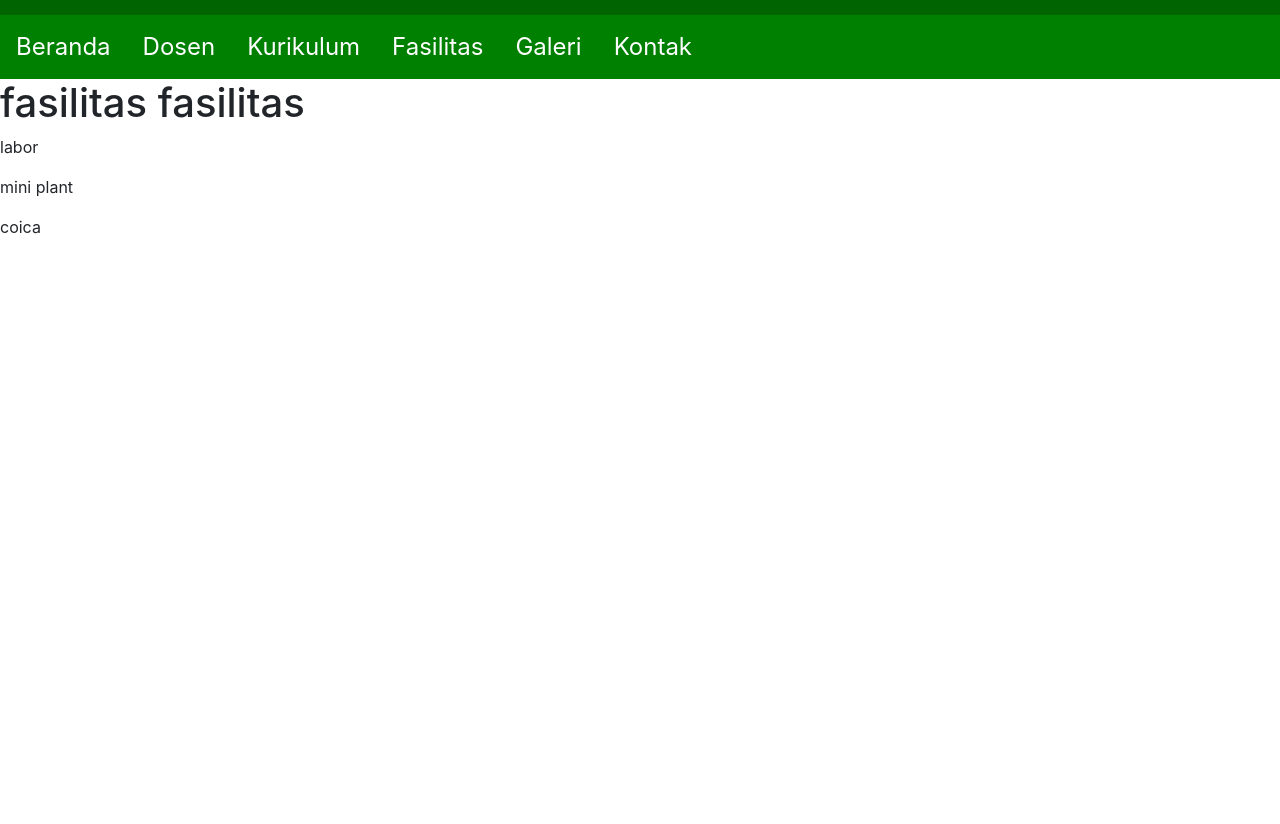
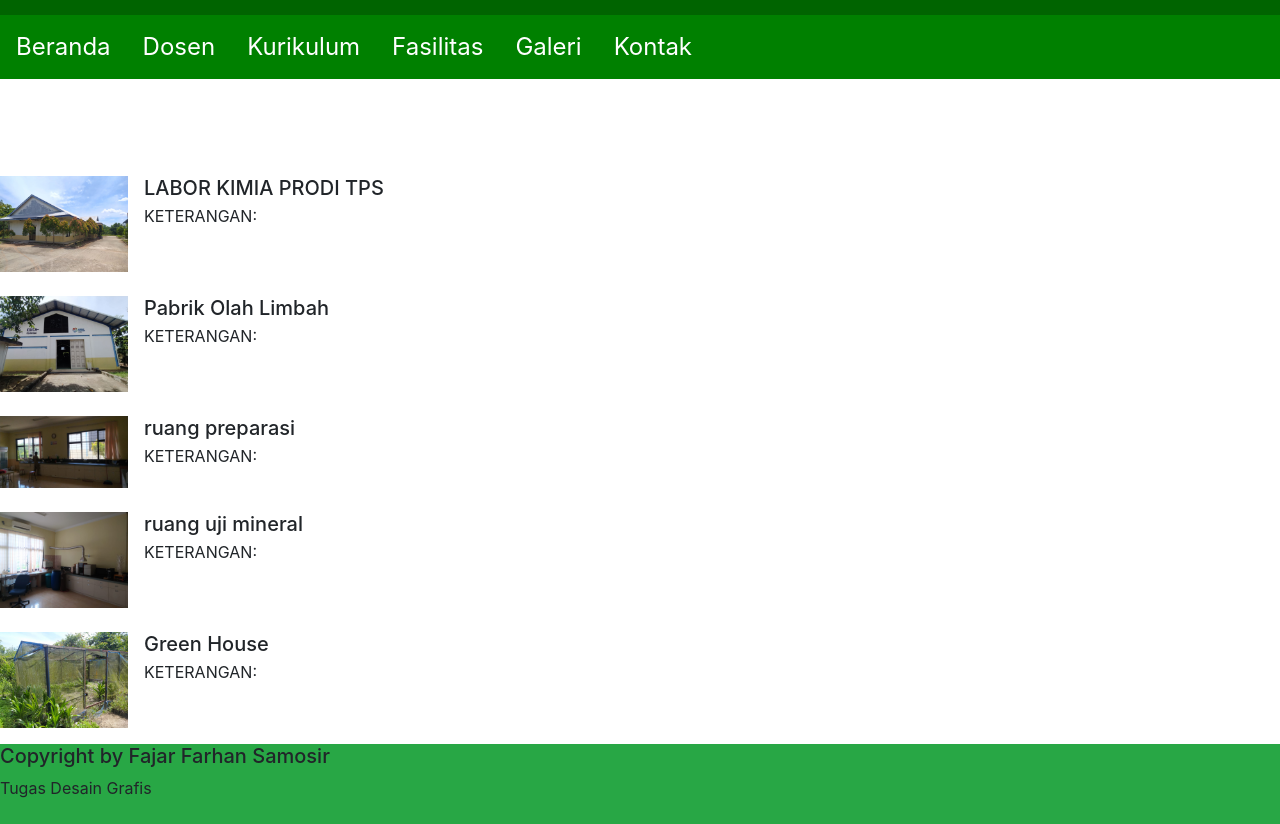
Before and after one commit to kelompok3-dwb-tif2b/PROJEK_DWB_Kelompok3, a plain HTML site: page Website TPS/fasilitas.html in a window 1280 px wide. Shown: the part 76-900 px from the top of the page. Before the commit the page ends 800 px from the top, so only its background shows below. Drawn offline with Linux system fonts and the light colour scheme.

Commit message:
Update fasilitas.html

```diff
--- a/Website TPS/fasilitas.html
+++ b/Website TPS/fasilitas.html
@@ -1,32 +1,69 @@
 <!DOCTYPE html>
 <html>
 <head>
-	<title>TPS</title>
+  <title></title>
   <link rel="stylesheet" type="text/css" href="style.css">
   <link rel="stylesheet" type="text/css" href="css/bootstrap.css">
-</head>
-<body>
   <nav>
   <div class="fixed-nav">
     <div class="header">
       <h2><img src="images/POLKAM.png" width="5%">  Politeknik Kampar - Teknik Pengolahan Sawit <img src="images/tps.png" width="5%"></h2>
     </div>
     <div class="topnav">
-			<a href="#"> Beranda </a>
-			<center><a href="#"> Dosen </a></center>
-			<center><a href="#"> Kurikulum </a></center>
-			<center><a href="#"> Fasilitas </a></center>
-			<center><a href="#"> Galeri </a></center>
-			<center><a href="#"> Kontak </a></center>
-		</div>
-		<div>
-
-            <h1>fasilitas fasilitas</h1>
-			<p>labor</p>
-            <p>mini plant</p>
-            <p>coica</p>
+      <a href="beranda.html"> Beranda </a>
+      <center><a href="dosen.html"> Dosen </a></center>
+      <center><a href="kurikulum.html"> Kurikulum </a></center>
+      <center><a href="fasilitas.html"> Fasilitas </a></center>
+      <center><a href="galeri.html"> Galeri </a></center>
+      <center><a href="contact.html"> Kontak </a></center>
     </div>
   </div>
   </nav>
+</head>
+<body>
+	<div class="banner"></div>
+	<ul class="list-unstyled">
+  <li class="media">
+    <img class="mr-3" src="images/labkimia.jpeg" alt="Generic placeholder image" width="10%">
+    <div class="media-body">
+      <h5 class="mt-0 mb-1">LABOR KIMIA PRODI TPS</h5>
+      KETERANGAN:
+    </div>
+  </li>
+  <li class="media my-4">
+    <img class="mr-3" src="images/pabrikolahlimbah.jpeg" alt="Generic placeholder image" width="10%">
+    <div class="media-body">
+      <h5 class="mt-0 mb-1">Pabrik Olah Limbah</h5>
+      KETERANGAN:
+    </div>
+  </li>
+  <li class="media">
+    <img class="mr-3" src="images/preparasi.jpeg" alt="Generic placeholder image" width="10%">
+    <div class="media-body">
+      <h5 class="mt-0 mb-1">ruang preparasi</h5>
+      KETERANGAN:
+    </div>
+  </li>
+  <li class="media my-4">
+    <img class="mr-3" src="images/ujimineral.jpeg" alt="Generic placeholder image" width="10%">
+    <div class="media-body">
+      <h5 class="mt-0 mb-1">ruang uji mineral</h5>
+      KETERANGAN:
+    </div>
+  </li>
+  <li class="media">
+    <img class="mr-3" src="images/green house.jpeg" alt="Generic placeholder image" width="10%">
+    <div class="media-body">
+      <h5 class="mt-0 mb-1">Green House</h5>
+      KETERANGAN:
+    </div>
+  </li>
+</ul>
+<div class="row">
+      <div class="col-sm-12 bg-success" style="height: 10vh">
+        <h5>   Copyright by Fajar Farhan Samosir</h5>
+        <p>  Tugas Desain Grafis</p>
+      </div>
+    </div>
 </body>
 </html>
```
Lines whose indentation alone changed are shown as unchanged.
